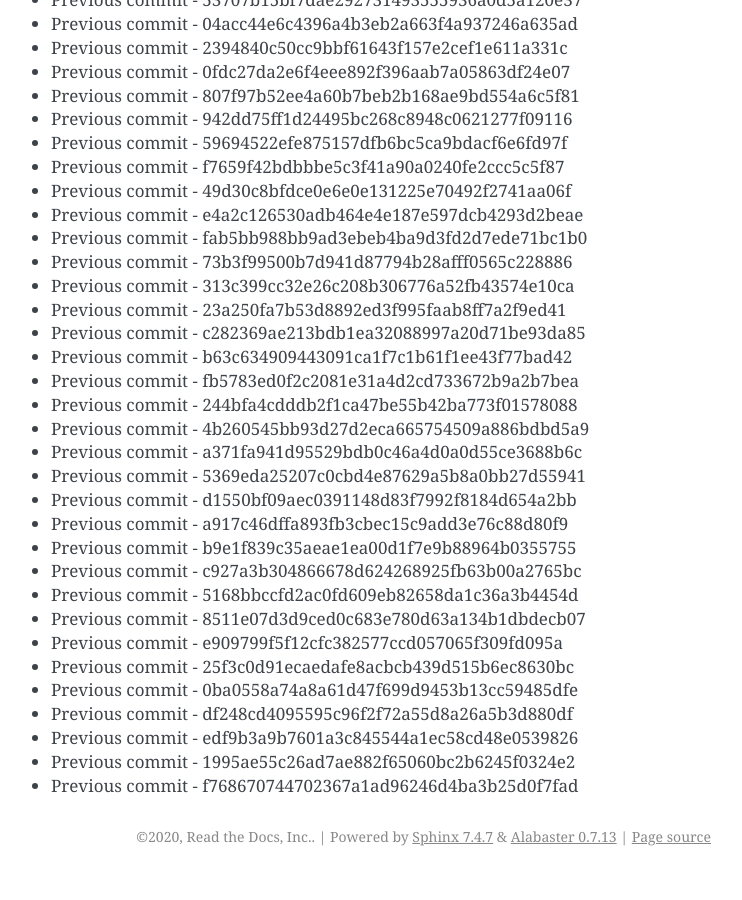
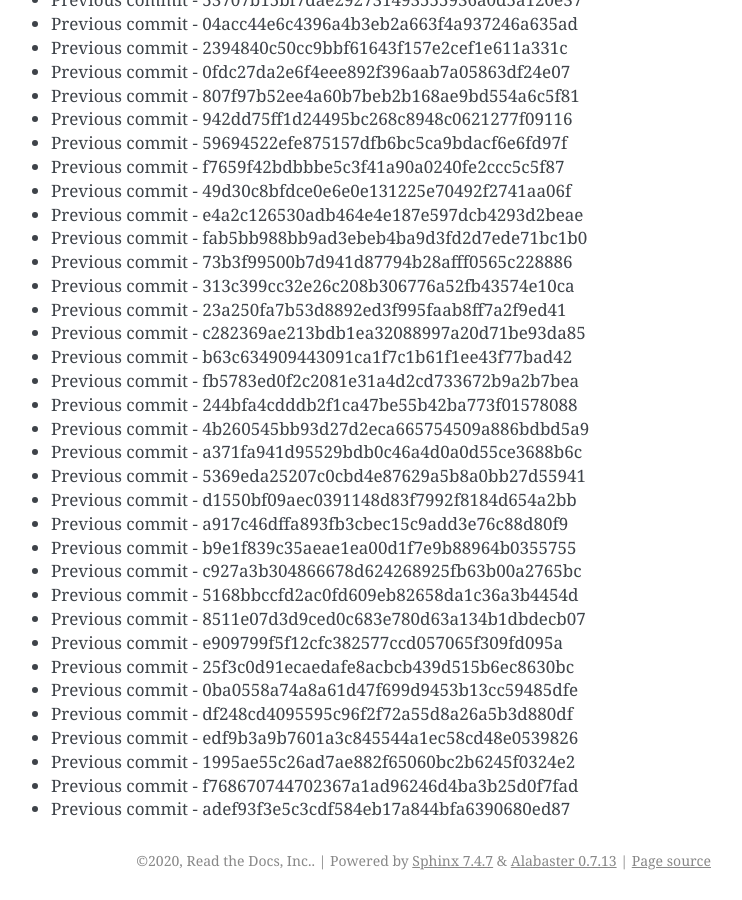
Before and after one commit to readthedocs/rtd-git-stresstest, a Sphinx documentation site: the page built from docs/updates.rst, in a window 1280 px wide and 900 px high, scrolled down 17432 px. Shown: the whole window, without its empty margins (399-1141 px from the left). Built offline with Sphinx 7.4.7, drawn with Linux system fonts in a browser that asks for light colours; before the commit the page ends 18308 px from its top, so only the background shows below that.

Commit message:
Generating commit from previous: adef93f3e5c3cdf584eb17a844bfa6390680ed87

```diff
--- a/docs/updates.rst
+++ b/docs/updates.rst
@@ -764,3 +764,4 @@ It can be tested for any performance characteristics.
 * Previous commit - edf9b3a9b7601a3c845544a1ec58cd48e0539826
 * Previous commit - 1995ae55c26ad7ae882f65060bc2b6245f0324e2
 * Previous commit - f768670744702367a1ad96246d4ba3b25d0f7fad
+* Previous commit - adef93f3e5c3cdf584eb17a844bfa6390680ed87
```
